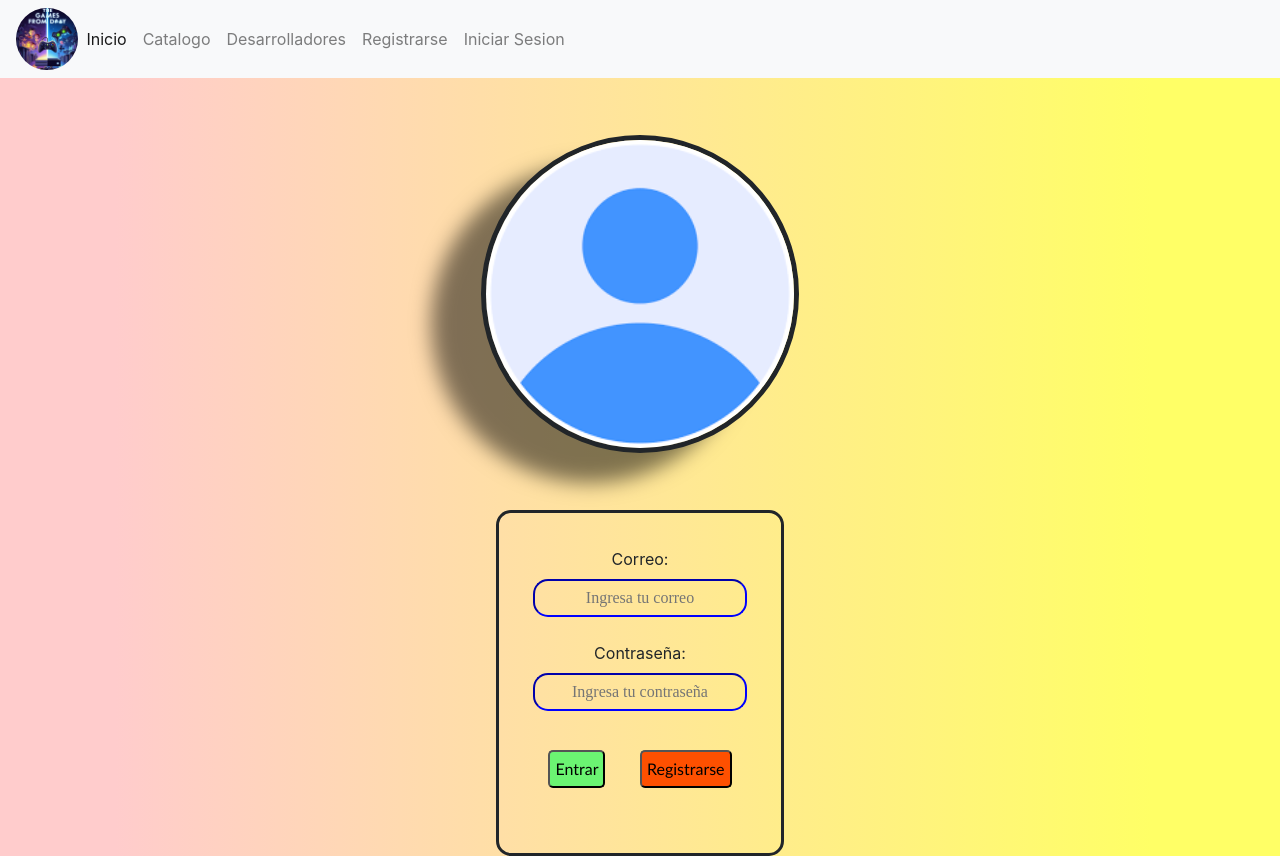
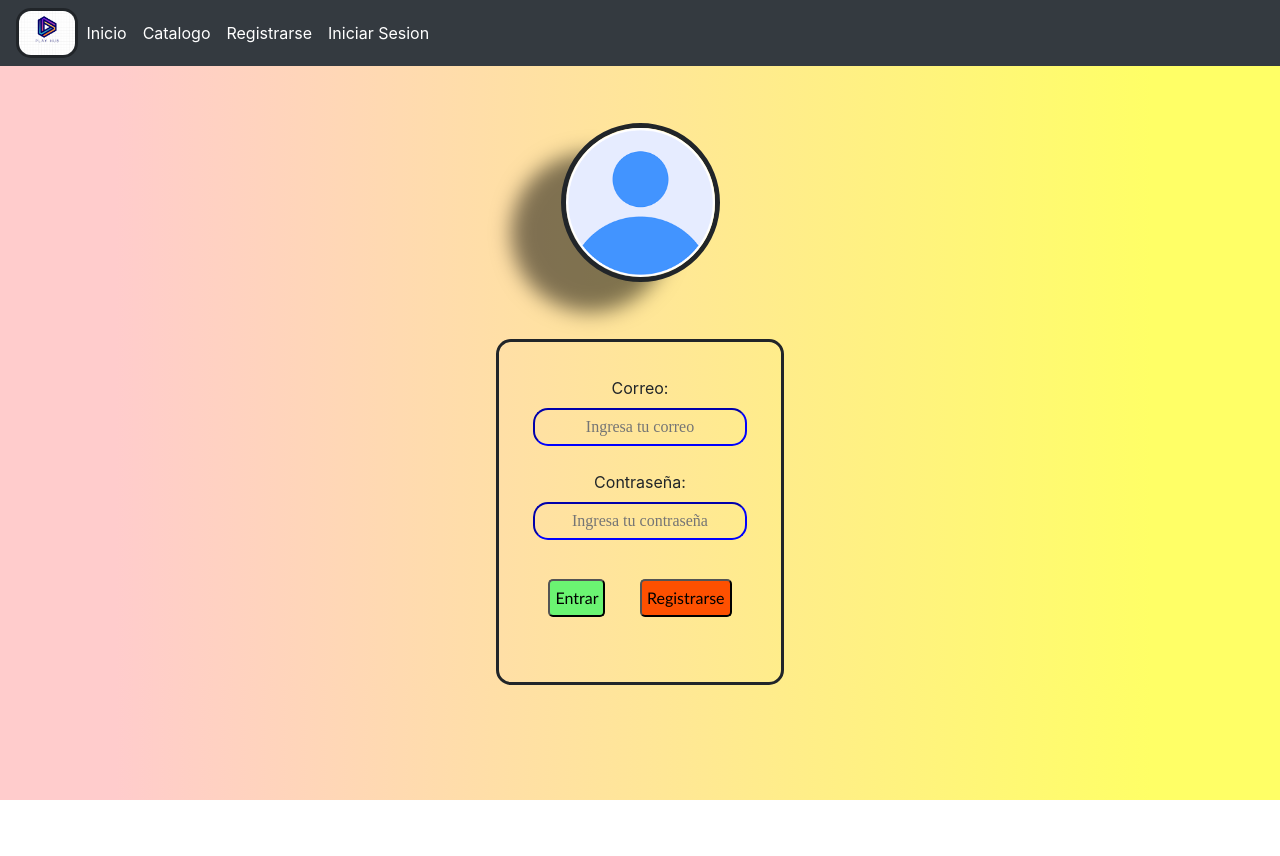
Before and after one commit to DanyBuendia1/proyectYeivi, a plain HTML site: page login/login.html in a window 1280 px wide. After the commit the page ends 800 px from the top, so only its background shows below. Drawn offline with nearby package versions, Linux system fonts and the light colour scheme.

Commit message:
se hicieron cambios

```diff
--- a/catalogo/catalogo.css
+++ b/catalogo/catalogo.css
@@ -3,7 +3,10 @@ body{
     background: linear-gradient(0deg, rgba(34,193,195,1) 0%, rgba(8,5,1,1) 100%);
     background-attachment: fixed;
 }
-
+.logo{
+    width: 5%;
+    border-radius: 50%;
+}
 .card{
 width: 50%;
 height: 20%;
@@ -23,7 +26,7 @@ div{
 }
 #information{
     color: white;
-    margin: 0 auto;
+    margin-top: 15%;
 }
 html{
     scroll-behavior: smooth;
--- a/formulario/formulario.css
+++ b/formulario/formulario.css
@@ -45,5 +45,6 @@ input::placeholder{
 }
 .logo{
     width: 5%;
-    border-radius: 50%;
+    border-radius: 15px;
+    border: solid;
 }
--- a/login/login.css
+++ b/login/login.css
@@ -8,12 +8,13 @@ margin: 25px;
 }
 .logo{
     width: 5%;
-    border-radius: 50%;
+    border-radius: 15px;
+    border: solid;
 }
 .img-user{
     border: solid 5px;
     border-radius: 50%;
-    width: 30%;
+    width: 15%;
     height: 30%;
     margin: 3%;
     filter: drop-shadow(-50px 30px 10px rgba(0,0,0,0.5))
--- a/login/login.html
+++ b/login/login.html
@@ -10,26 +10,23 @@
     <title>Hello, world!</title>
   </head>
   <body>
-    <nav class="navbar navbar-expand-lg navbar-light bg-light">
-      <img src="../img/logo.jpeg" class="logo" alt="">
+    <nav class="navbar navbar-expand-lg navbar-light bg-dark">
+      <img src="../img/logo.png" class="logo" alt="">
       <button class="navbar-toggler" type="button" data-toggle="collapse" data-target="#navbarNav" aria-controls="navbarNav" aria-expanded="false" aria-label="Toggle navigation">
       </button>
       <div class="collapse navbar-collapse" id="navbarNav">
         <ul class="navbar-nav">
           <li class="nav-item active">
-            <a class="nav-link" href="../index.html">Inicio <span class="sr-only">(current)</span></a>
+            <a class="nav-link" href="../index.html" style="color: white;">Inicio <span class="sr-only">(current)</span></a>
           </li>
           <li class="nav-item">
-            <a class="nav-link" href="../catalogo/catalogo.html">Catalogo</a>
+            <a class="nav-link" href="../catalogo/catalogo.html" style="color: white;">Catalogo</a>
           </li>
           <li class="nav-item">
-            <a class="nav-link" href="#">Desarrolladores</a>
+            <a class="nav-link" href="../formulario/formulario.html" style="color: white;">Registrarse</a>
           </li>
           <li class="nav-item">
-            <a class="nav-link" href="../formulario/formulario.html">Registrarse</a>
-          </li>
-          <li class="nav-item">
-            <a class="nav-link" href="./login.html">Iniciar Sesion</a>
+            <a class="nav-link" href="./login.html" style="color: white;">Iniciar Sesion</a>
           </li>
         </ul>
       </div>
--- a/presentacion.css
+++ b/presentacion.css
@@ -1,12 +1,28 @@
+body{
+    background-image: url(./img/fondohome.gif);
+    background-repeat: no-repeat;
+    background-size: cover;
+    background-position: center;
+    height: 100%;
+    width: 100%;
+
+}
+div{
+    color: white;
+}
 .logo{
     width: 5%;
-    border-radius: 50%;
+    border-radius: 15px;
+    border: solid;
 }
 .div1{
     padding: 2%;
     background-color: black;
     color: white;
     border-radius: 25px;
+    border: solid;
+    border-color: white;
+    margin: 30px;
 }
 .user{
     width: 30%;
@@ -35,12 +51,13 @@ span{
 .menu2{
     font-family:'Franklin Gothic Medium', 'Arial Narrow', Arial, sans-serif ;
     text-align: center;
-    background-color: rgb(214, 232, 247);
+    background-color: rgb(120, 187, 241);
     font-size: 25px;
     border-radius: 25px;
 }
-.menu2 a:hover{
-    cursor:crosshair;
+.menu2:hover{
+    background-color: rgb(0, 0, 0);
+    transition: 1s;
 }
 
 section img{
@@ -56,3 +73,14 @@ section img:hover{
 width: 25%;
 margin: 15px;
 }
+.catalogo
+{
+    color: black;
+    font-size: 80px;
+}
+
+.catalogo:hover{
+    text-decoration: none;
+    color:purple;
+    transition: 2s;
+}
```
Also changed, not shown: catalogo/catalogo.html (+2 -4 lines), formulario/formulario.html (+7 -10 lines), index.html (+2 -7 lines), 1 other file.
